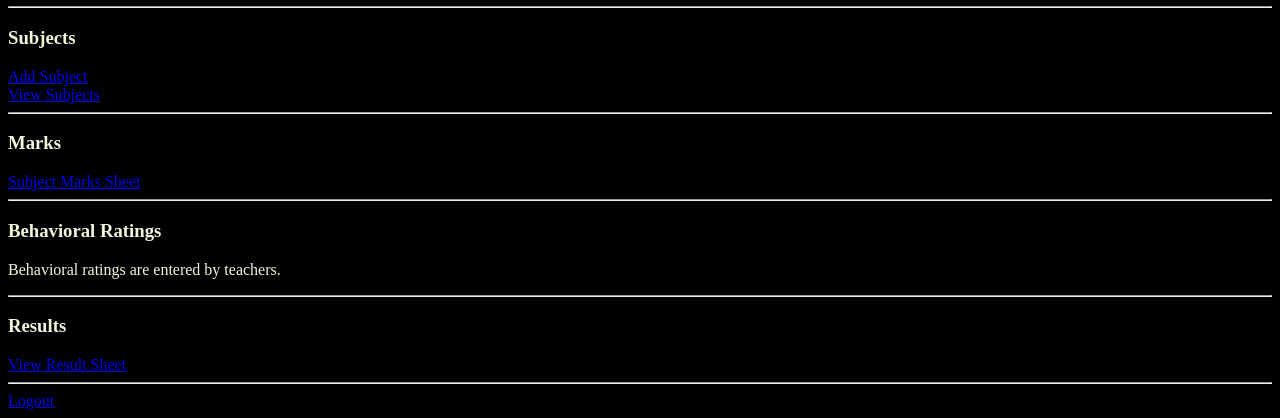
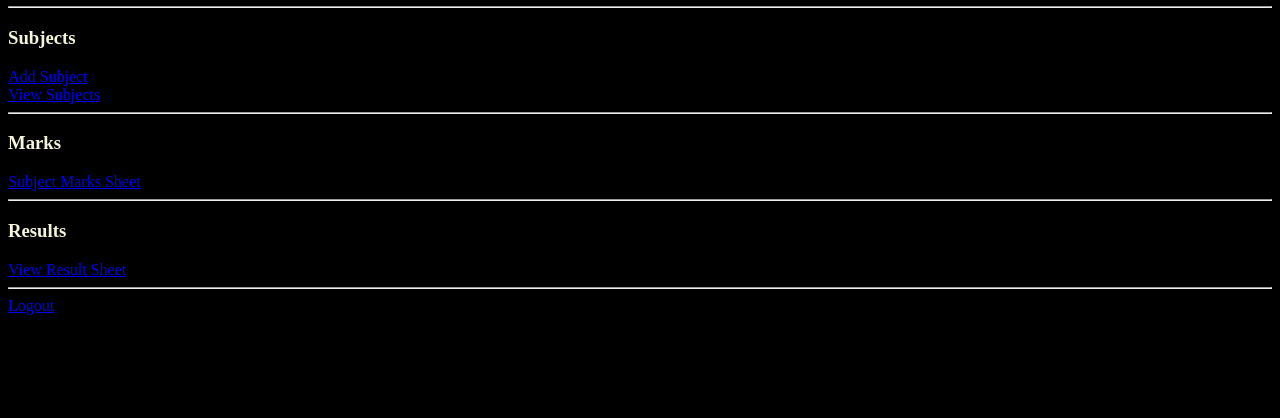
Before and after one commit to timo1456/NIA, a Flask app: page /dashboard in a window 1280 px wide. Shown: the part 406-824 px from the top of the page. After the commit the page ends 721 px from the top, so only its background shows below. Run offline with Flask 3, Linux system fonts and the light colour scheme; the visitor is signed in with stand-in values (Sample User, id 1).

Commit message:
Keep behavioral ratings teacher-only

```diff
--- a/templates/admin_dashboard.html
+++ b/templates/admin_dashboard.html
@@ -90,15 +90,6 @@
 
     <hr>
 
-    <h3>Behavioral Ratings</h3>
-
-    <p>
-        Behavioral ratings are entered by teachers.
-    </p>
-
-    <hr>
-
-
     <h3>Results</h3>
 
     <a href="/result-sheet">
```
